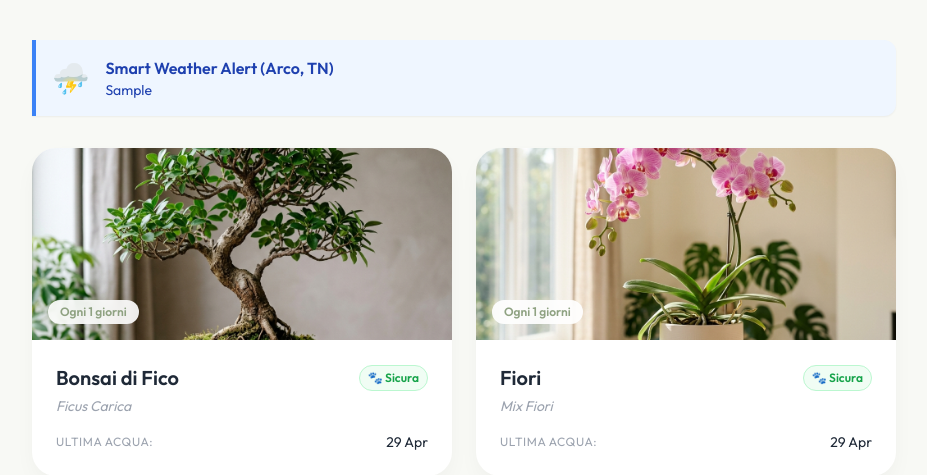
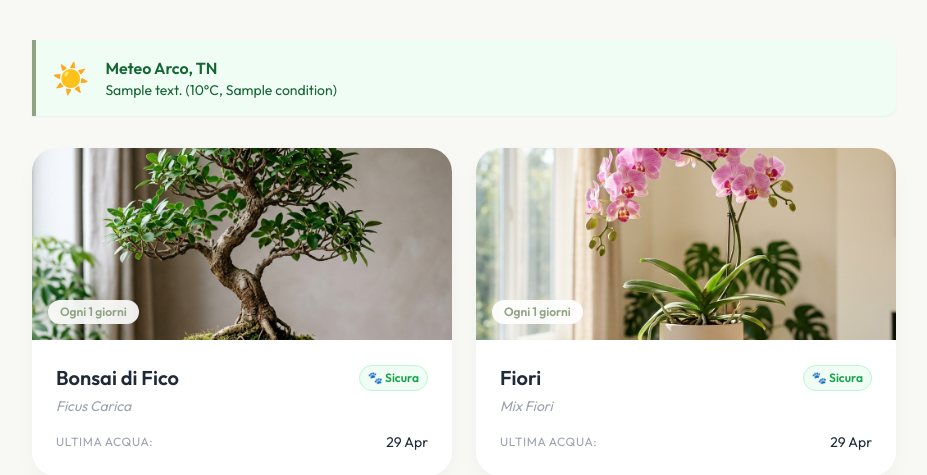
Before and after one commit to mietta-ux/piante, a Flask app: template templates/index.html in a window 1280 px wide. Shown: the part 169-644 px from the top of the page, without its empty margins (176-1103 px from the left). Run offline with Flask 3, Linux system fonts and the light colour scheme; tables that the repository leaves empty hold one stand-in row (values such as "Sample post"); the template is opened without the code that fills it: values that come from a table or form of the project are taken from there, most other values are stand-ins (such as "Sample title", 1, 10 or a date in 2020); some libraries are stand-ins or nearby versions.

Commit message:
Reso visibile il widget meteo anche in condizioni normali (verde)

```diff
--- a/app.py
+++ b/app.py
@@ -74,7 +74,7 @@ def init_db():
 
             db.session.commit()
 
-def get_weather_alert():
+def get_weather():
     try:
         url = "https://api.open-meteo.com/v1/forecast?latitude=45.918&longitude=10.884&current_weather=true"
         r = requests.get(url, timeout=2)
@@ -82,8 +82,26 @@ def get_weather_alert():
             data = r.json()
             temp = data['current_weather']['temperature']
             wcode = data['current_weather']['weathercode']
-            if temp < 5.0 or wcode >= 61:
-                return f"Attenzione: clima critico per le piante all'aperto! Temperatura: {temp}°C."
+
+            is_alert = temp < 5.0 or wcode >= 61
+
+            if wcode == 0: condition = "Sereno"
+            elif wcode in [1, 2, 3]: condition = "Nuvoloso"
+            elif wcode in [45, 48]: condition = "Nebbia"
+            elif wcode in [51, 53, 55]: condition = "Pioggerellina"
+            elif wcode in [61, 63, 65]: condition = "Pioggia"
+            elif wcode in [71, 73, 75]: condition = "Neve"
+            elif wcode >= 95: condition = "Temporale"
+            else: condition = "Variabile"
+
+            message = f"Attenzione: clima critico per le piante all'aperto!" if is_alert else "Condizioni ottimali per le tue piante."
+
+            return {
+                'temp': temp,
+                'condition': condition,
+                'is_alert': is_alert,
+                'message': message
+            }
     except:
         pass
     return None
@@ -91,8 +109,8 @@ def get_weather_alert():
 @app.route('/')
 def index():
     plants = Plant.query.filter_by(parent_id=None).all()
-    weather_alert = get_weather_alert()
-    return render_template('index.html', plants=plants, weather_alert=weather_alert)
+    weather = get_weather()
+    return render_template('index.html', plants=plants, weather=weather)
 
 @app.route('/plant/<int:id>')
 def plant_detail(id):
--- a/templates/index.html
+++ b/templates/index.html
@@ -6,14 +6,24 @@
     <p class="text-gray-500">Prenditi cura delle tue compagne verdi.</p>
 </header>
 
-{% if weather_alert %}
-<div class="mb-8 p-4 bg-blue-50 border-l-4 border-blue-500 text-blue-800 rounded-r-xl shadow-sm flex items-center gap-4">
-    <div class="text-3xl">⛈️</div>
-    <div>
-        <h4 class="font-bold">Smart Weather Alert (Arco, TN)</h4>
-        <p class="text-sm">{{ weather_alert }}</p>
+{% if weather %}
+    {% if weather.is_alert %}
+    <div class="mb-8 p-4 bg-blue-50 border-l-4 border-blue-500 text-blue-800 rounded-r-xl shadow-sm flex items-center gap-4">
+        <div class="text-3xl">⛈️</div>
+        <div>
+            <h4 class="font-bold">Smart Weather Alert (Arco, TN)</h4>
+            <p class="text-sm">{{ weather.message }} ({{ weather.temp }}°C, {{ weather.condition }})</p>
+        </div>
     </div>
-</div>
+    {% else %}
+    <div class="mb-8 p-4 bg-green-50 border-l-4 border-sage text-green-800 rounded-r-xl shadow-sm flex items-center gap-4">
+        <div class="text-3xl">☀️</div>
+        <div>
+            <h4 class="font-bold">Meteo Arco, TN</h4>
+            <p class="text-sm">{{ weather.message }} ({{ weather.temp }}°C, {{ weather.condition }})</p>
+        </div>
+    </div>
+    {% endif %}
 {% endif %}
 
 <div class="grid grid-cols-1 md:grid-cols-2 gap-6">
```
